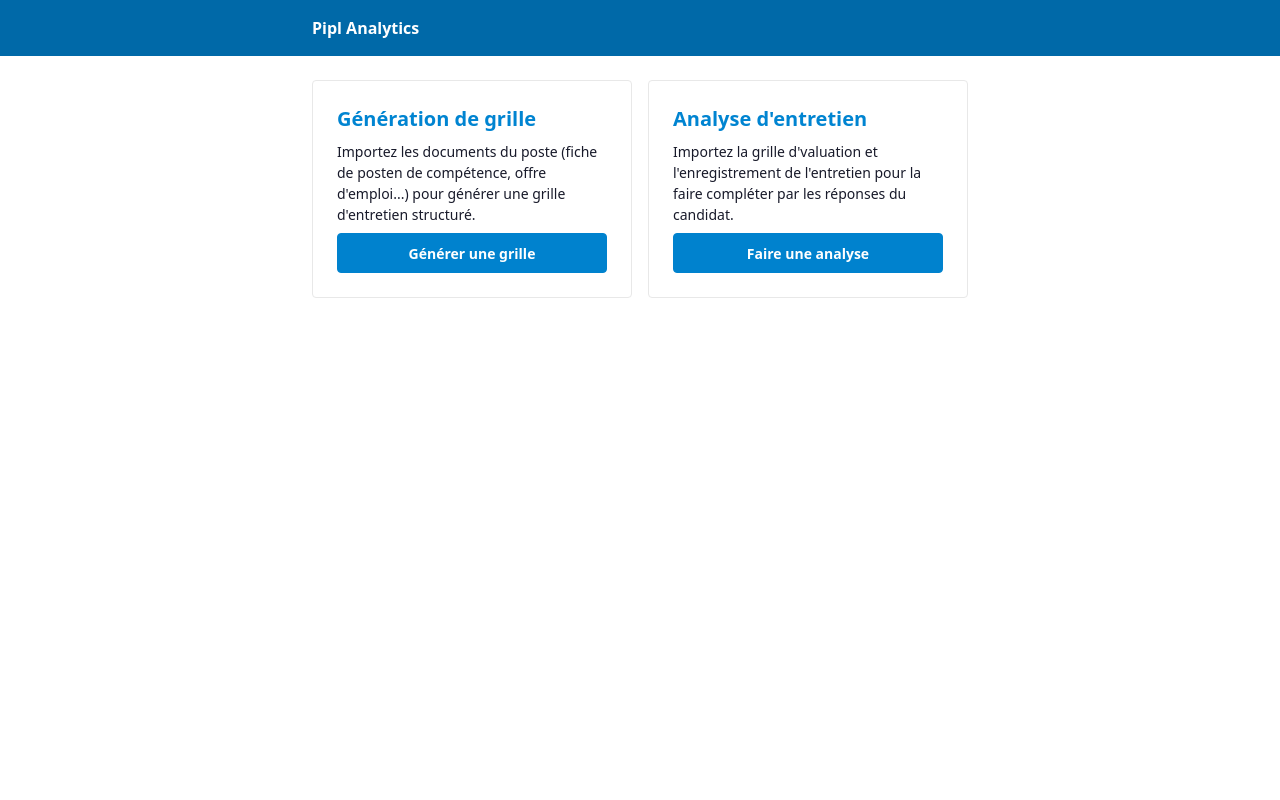
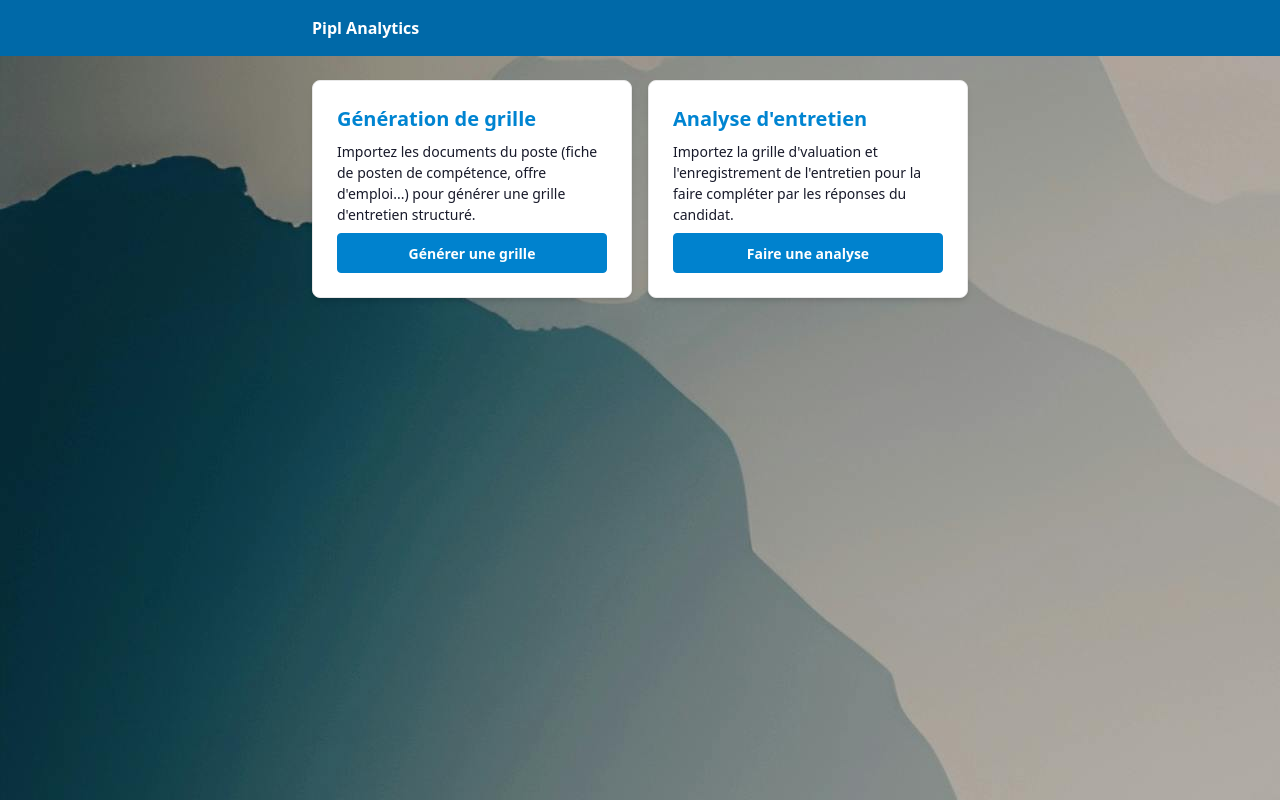
Before and after one commit to vincentberthet/pipl, a React (Vite) app in the folder packages/app/: page / in a window 1280 px wide. Built offline with nearby package versions, Linux system fonts and the light colour scheme.

Commit message:
6- add a bg

```diff
--- a/packages/app/src/main.css
+++ b/packages/app/src/main.css
@@ -10,6 +10,7 @@
 
 html,
 body {
+	background: url("./assets/mountains.jpg");
 	margin: 0;
 	padding: 0;
 }
@@ -33,8 +34,12 @@ header {
 	width: 100%;
 }
 
+.card {
+	@apply bg-white shadow-md rounded-lg;
+}
+
 form {
-	@apply w-full flex flex-col gap-2;
+	@apply w-full flex flex-col gap-2 bg-white p-4 rounded-lg;
 }
 
 h1 {
```
Also changed, not shown: packages/app/src/assets/mountains.jpg (added).
